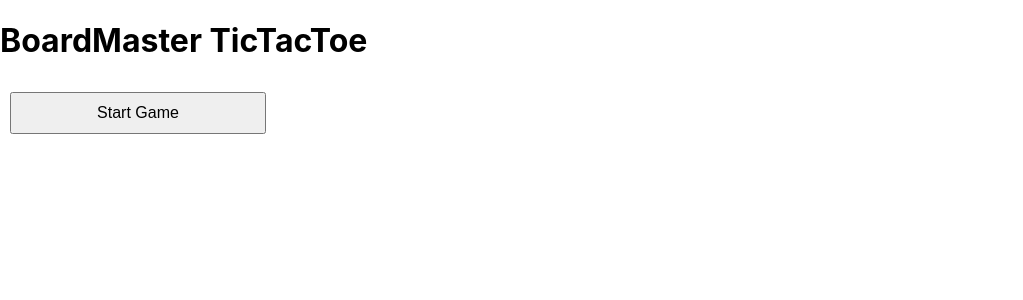
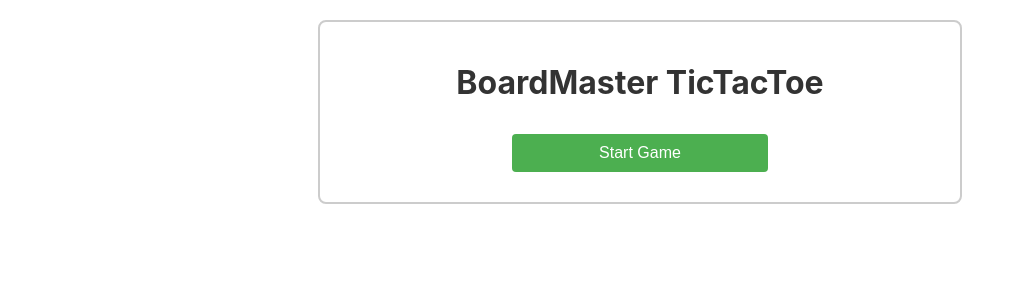
Before and after one commit to SverreNystad/board-master, a React (Create React App) app in the folder frontend/: page /tic-tac-toe in a window 1280 px wide. Shown: the top 300 px of the page, without its empty margins (0-1023 px from the left). Built offline with nearby package versions, Linux system fonts and the light colour scheme.

Commit message:
Feat(#14): Center the application and add background colors

```diff
--- a/frontend/src/index.css
+++ b/frontend/src/index.css
@@ -11,3 +11,55 @@ code {
   font-family: source-code-pro, Menlo, Monaco, Consolas, 'Courier New',
     monospace;
 }
+
+.TicTacToe {
+  max-width: 600px;
+  margin: 20px auto;
+  padding: 20px;
+  border: 2px solid #ccc;
+  border-radius: 8px;
+  text-align: center;
+}
+
+h1 {
+  color: #333;
+}
+
+.Board {
+  display: grid;
+  grid-template-columns: repeat(3, 1fr);
+  gap: 10px;
+  margin-top: 20px;
+}
+
+button {
+  background-color: #4caf50;
+  color: white;
+  padding: 10px 20px;
+  font-size: 16px;
+  cursor: pointer;
+  border: none;
+  border-radius: 4px;
+}
+
+button:hover {
+  background-color: #45a049;
+}
+
+.Cell {
+  width: 100px;
+  height: 100px;
+  display: flex;
+  align-items: center;
+  justify-content: center;
+  font-size: 24px;
+  background-color: #eee;
+  border: 2px solid #ddd;
+  border-radius: 4px;
+  cursor: pointer;
+  transition: background-color 0.3s ease;
+}
+
+.Cell:hover {
+  background-color: #f0f0f0;
+}
```
